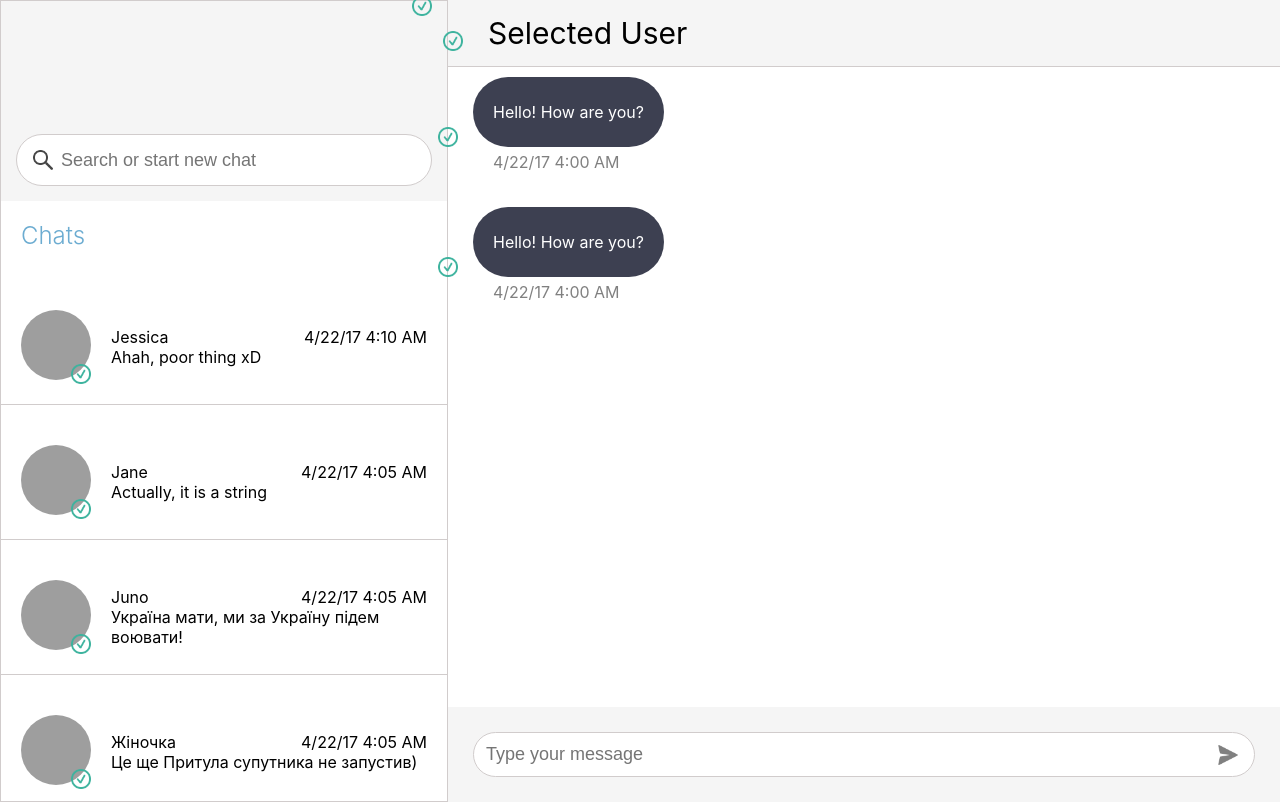
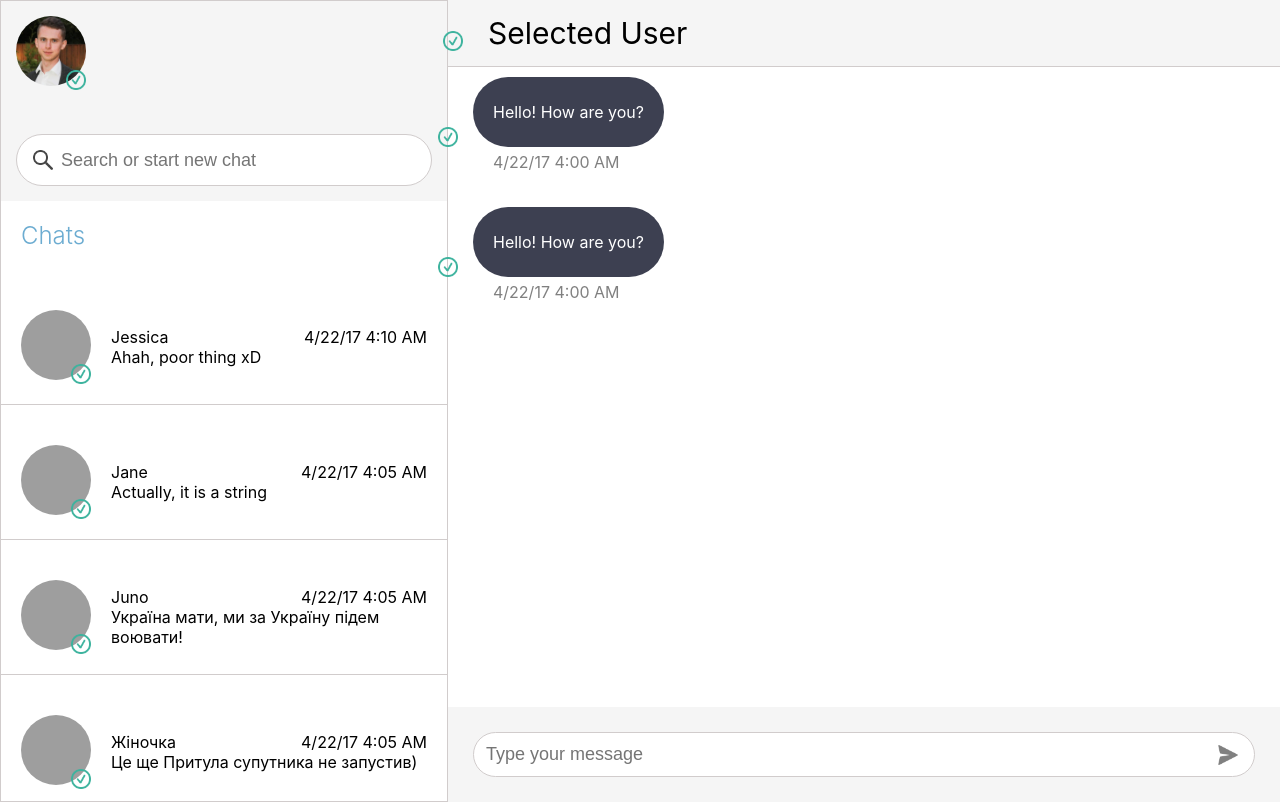
Before and after one commit to Victance/react_messenger, a React (Create React App) app: page / in a window 1280 px wide. Built offline with nearby package versions, Linux system fonts and the light colour scheme; grey boxes are pictures that could not be loaded.

Commit message:
before changing components

```diff
--- a/src/App.tsx
+++ b/src/App.tsx
@@ -1,13 +1,11 @@
-import React, { useState } from 'react';
 import './App.scss';
 import { Chat } from './components/Chat/Chat';
 import { Sidebar } from './components/Sidebar/Sidebar';
-import chatsFromServer from './api/chats.json'
 
 const App: React.FC = () => {
   return (
     <div className="App">
-      <Sidebar chats={chatsFromServer}/>
+      <Sidebar />
       <Chat />
     </div>
   );
--- a/src/api/chats.json
+++ b/src/api/chats.json
@@ -138,7 +138,7 @@
       },
       {
         "isAuthor": true,
-        "text": "🤣🤣",
+        "text": "xD",
         "date": "4/22/17 4:05 AM"
       }
     ]
--- a/src/components/AllChats/AllChats.tsx
+++ b/src/components/AllChats/AllChats.tsx
@@ -1,12 +1,11 @@
-import { IChat } from '../../types/IChat';
+import { useLocalStorage } from '../../customHooks/useLocalStorage';
 import { SpecificChat } from '../SpecificChat/SpecificChat';
 import './AllChats.scss';
+import chatsFromServer from '../../api/chats.json'
 
-type Props = {
-  chats: IChat[];
-};
+export const AllChats: React.FC = () => {
+  const [chats] = useLocalStorage('chats', chatsFromServer)
 
-export const AllChats: React.FC<Props> = ({ chats }) => {
   return (
     <div className="AllChats">
       <div className="AllChats__title">Chats</div>
--- a/src/components/Search/Search.tsx
+++ b/src/components/Search/Search.tsx
@@ -1,10 +1,21 @@
 import './Search.scss';
 import '../../styles/photo.scss';
+import chatsFromServer from '../../api/chats.json'
+import { useLocalStorage } from '../../customHooks/useLocalStorage';
+import photo from './Photo.jpg'
 
 export const Search = () => {
+  const [chats] = useLocalStorage('chats', chatsFromServer)
+
   return (
     <div className="Search">
-      <div className="photo Search__photo"><span className="photo__tick"></span></div>
+      <div className="photo">
+        <img
+          className='photo__img'
+          alt='User'
+          src={photo}
+        />
+      </div>
 
       <form
         action="/"
--- a/src/components/Sidebar/Sidebar.tsx
+++ b/src/components/Sidebar/Sidebar.tsx
@@ -1,17 +1,13 @@
-import { IChat } from '../../types/IChat';
+
 import { AllChats } from '../AllChats/AllChats';
 import { Search } from '../Search/Search';
 import './Sidebar.scss';
 
-type Props = {
-  chats: IChat[];
-};
-
-export const Sidebar: React.FC<Props> = ({ chats }) => {
+export const Sidebar: React.FC = () => {
   return (
     <div className="Sidebar">
       <Search />
-      <AllChats chats={chats}/>
+      <AllChats />
     </div>
   );
 }
--- a/src/customHooks/useLocalStorage.tsx
+++ b/src/customHooks/useLocalStorage.tsx
@@ -1,8 +1,8 @@
 import { useState } from "react";
 import { IChat } from "../types/IChat";
 
-export const useLocalStorage = (key: string, initialValue: IChat[]) => {
-  const [value, setValue] = useState(() => {
+export function useLocalStorage (key: string, initialValue: IChat[]) {
+  const [value, setValue] = useState<IChat[]>((): IChat[] => {
     try {
       return JSON.parse(localStorage.getItem(key) || '') || initialValue
     } catch {
@@ -15,5 +15,5 @@ export const useLocalStorage = (key: string, initialValue: IChat[]) => {
     localStorage.setItem(key, JSON.stringify(value));
   }
 
-  return [value, save];
+  return [value, save] as const;
 }
--- a/src/styles/photo.scss
+++ b/src/styles/photo.scss
@@ -1,5 +1,6 @@
 .photo {
   position: relative;
+  width: max-content;
 
   &__img {
     width: 70px;
--- a/src/types/IChat.ts
+++ b/src/types/IChat.ts
@@ -5,5 +5,5 @@ export interface IChat {
   id: string;
   userData: IUser;
   isUnread: boolean;
-  dialog: Array<IMessage>;
+  dialog: IMessage[];
 };
--- a/src/types/IChat2.ts
+++ /dev/null
@@ -1,6 +0,0 @@
-import { IMessage } from "./IMessage";
-
-export interface IChat {
-  chatId: string;
-  messages: Array<IMessage>;
-}
--- a/src/types/IMessage.ts
+++ b/src/types/IMessage.ts
@@ -1,4 +1,5 @@
 export interface IMessage {
+  isAuthor: boolean;
   text: string;
   date: string;
 };
```
Also changed, not shown: src/components/Search/Photo.jpg (added).
